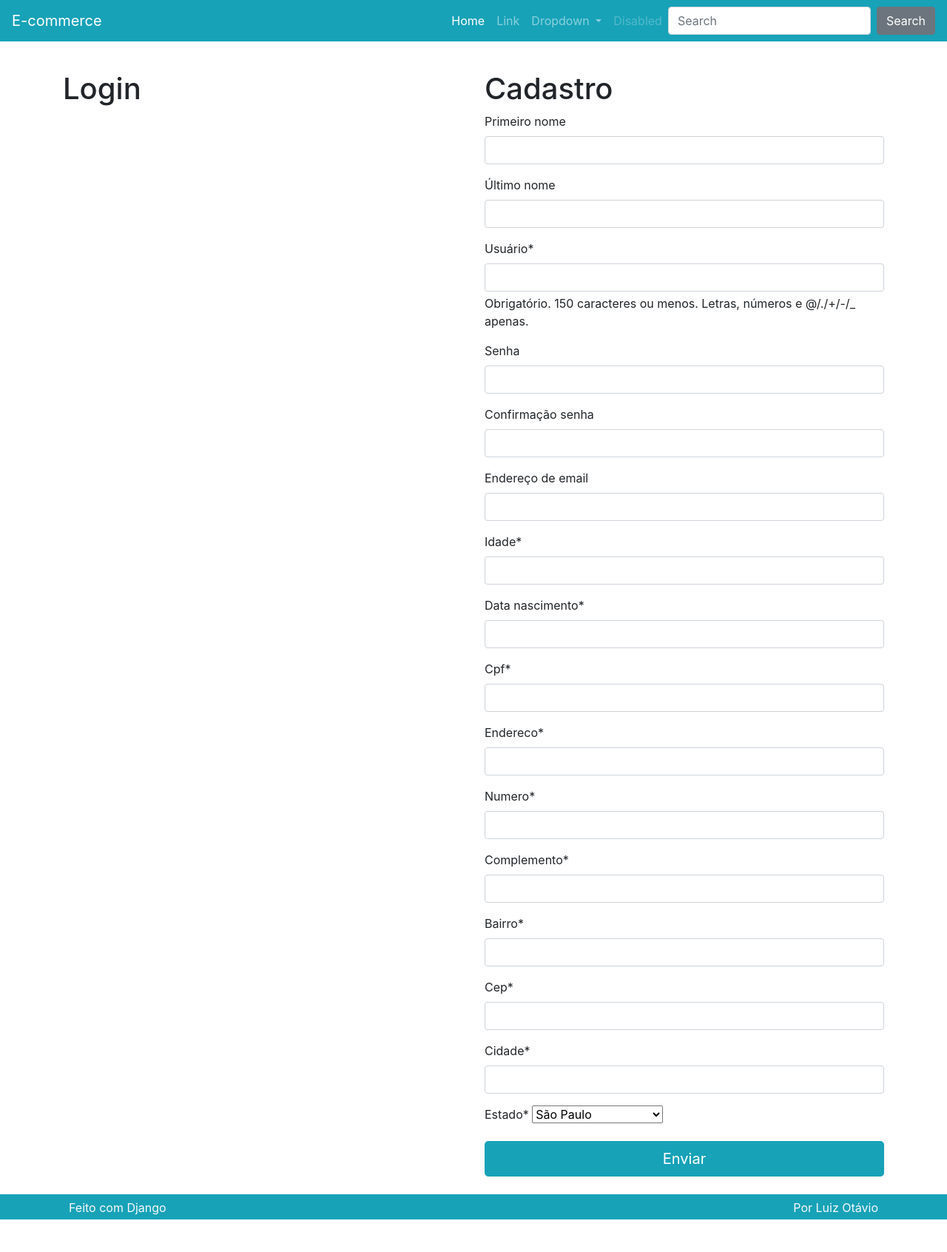
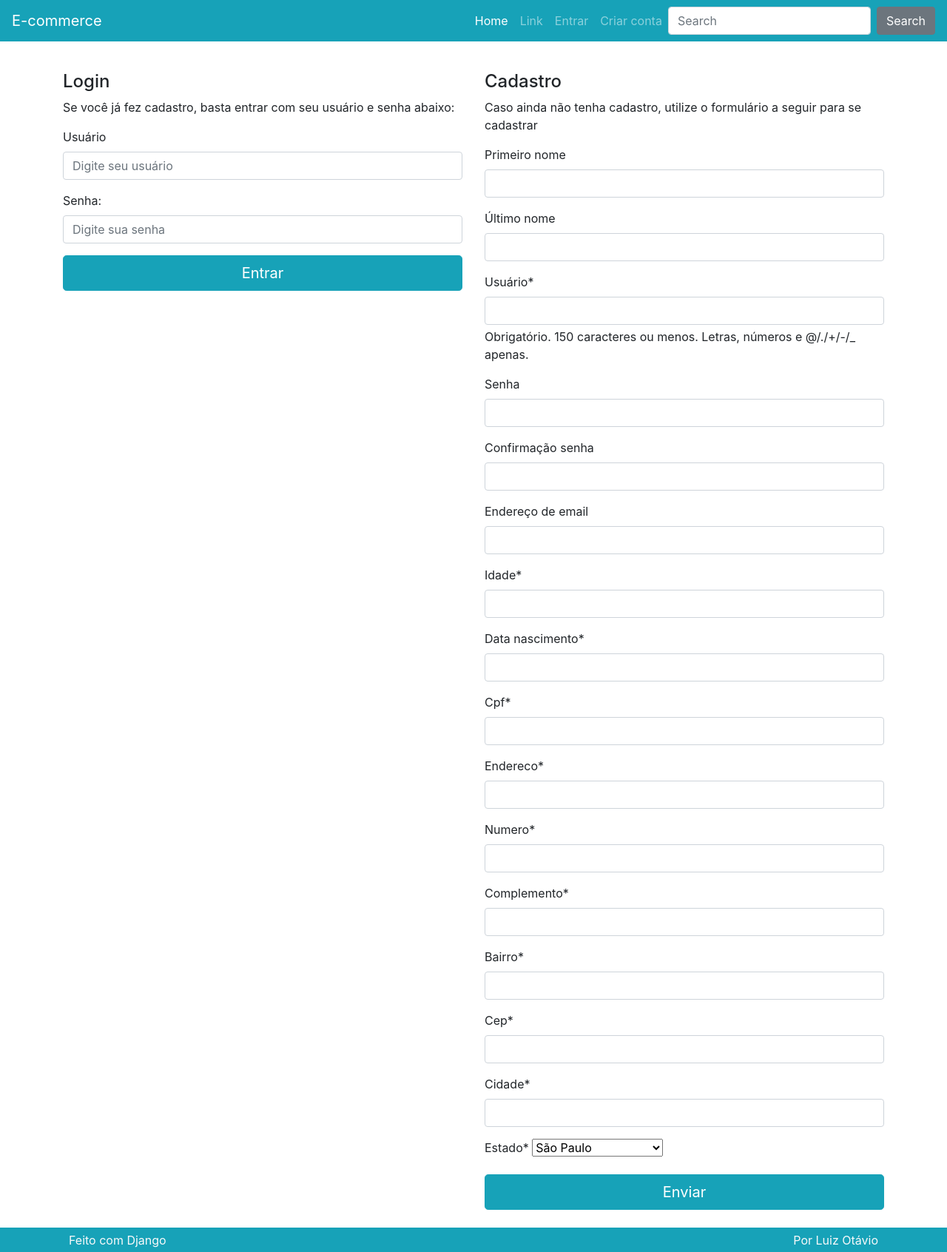
Before and after one commit to fgallo1983/projeto-ecommerce-django, a Django app: page /perfil/ in a window 1280 px wide. Shown: the whole page at 74% size. Before the commit the page ends 1648 px from the top, so only its background shows below. Run offline with Django 5.2, Linux system fonts and the light colour scheme; some libraries are stand-ins or nearby versions.

Commit message:
Criei login logout

```diff
--- a/perfil/templates/perfil/atualizar.html
+++ b/perfil/templates/perfil/atualizar.html
@@ -1,4 +1,6 @@
 {% extends 'perfil/criar.html' %}
+
+{% block titulo %}Atualizar perfil de {{ user }} | {% endblock %}
 
 {% block titulocadastro %}
 <h4>Atualizar cadastro</h4>
--- a/perfil/templates/perfil/criar.html
+++ b/perfil/templates/perfil/criar.html
@@ -3,16 +3,39 @@
 {% block conteudo %}
 
 <div class="row">
+
     {% if not request.user.is_authenticated %}
     <div class="col-lg mt-3">
-        <h1>Login</h1>
+        <h4>Login</h4>
+        <p>Se você já fez cadastro, basta entrar com seu usuário e senha abaixo:</p>
+
+        <form method="POST" action="{% url 'perfil:login' %}">
+            {% csrf_token %}
+            <div class="form-group">
+                <label for="InputUsuario1">Usuário</label>
+                <input type="text" name='username' class="form-control" id="InputUsuario1"
+                    aria-describedby="usuarioHelp" placeholder="Digite seu usuário">
+            </div>
+            <div class="form-group">
+                <label for="exampleInputPassword1">Senha:</label>
+                <input name='password' type="password" class="form-control" id="exampleInputPassword1"
+                    placeholder="Digite sua senha">
+            </div>
+            <button type="submit" class="btn btn-primary btn-block btn-lg">Entrar</button>
+        </form>
+
+
     </div>
     {% endif %}
 
     <div class="col-lg mt-3">
 
         {% block titulocadastro %}
-        <h1>Cadastro</h1>
+        <h4>Cadastro</h4>
+        <p>
+            Caso ainda não tenha cadastro, utilize o formulário a seguir para se
+            cadastrar
+        </p>
         {% endblock %}
 
         <form method="POST" action="">
--- a/perfil/views.py
+++ b/perfil/views.py
@@ -7,6 +7,7 @@ from . import forms
 from django.contrib.auth.models import User
 from django.contrib.auth import authenticate, login, logout
 import copy
+from django.contrib import messages
 
 class BasePerfil(View):
     template_name = 'perfil/criar.html'
@@ -113,6 +114,17 @@ class Criar(BasePerfil):
         self.request.session['carrinho'] = self.carrinho
         self.request.session.save()
 
+        messages.success(
+            self.request,
+            'Seu cadastro foi criado ou atualizado com sucesso.'
+        )
+
+        messages.success(
+            self.request,
+            'Você fez login e pode concluir sua compra.'
+        )
+
+        return redirect('perfil:criar')
         return self.renderizar
 
 class Atualizar(View):
@@ -120,9 +132,42 @@ class Atualizar(View):
         return HttpResponse('atruwlkzar')
 
 class Login(View):
-    def get(self, *args, **kwargs):
-        return HttpResponse('login')
+    def post(self, *args, **kwargs):
+        username = self.request.POST.get('username')
+        password = self.request.POST.get('password')
+
+        if not username or not password:
+            messages.error(
+                self.request,
+                'Usuário ou senha inválidos.'
+            )
+            return redirect('perfil:criar')
+
+        usuario = authenticate(
+            self.request, username=username, password=password)
+
+        if not usuario:
+            messages.error(
+                self.request,
+                'Usuário ou senha inválidos.'
+            )
+            return redirect('perfil:criar')
+
+        login(self.request, user=usuario)
+
+        messages.success(
+            self.request,
+            'Você fez login no sistema e pode concluir sua compra.'
+        )
+        return redirect('produto:carrinho')
 
 class Logout(View):
     def get(self, *args, **kwargs):
-        return HttpResponse('logout')
+        carrinho = copy.deepcopy(self.request.session.get('carrinho'))
+
+        logout(self.request)
+
+        self.request.session['carrinho'] = carrinho
+        self.request.session.save()
+
+        return redirect('produto:lista')
--- a/templates/parciais/_nav.html
+++ b/templates/parciais/_nav.html
@@ -14,21 +14,26 @@
             <li class="nav-item">
                 <a class="nav-link" href="#">Link</a>
             </li>
+
+            {% if request.user.is_authenticated %}
             <li class="nav-item dropdown">
-                <a class="nav-link dropdown-toggle" href="#" id="navbarDropdown" role="button"
-                    data-toggle="dropdown" aria-haspopup="true" aria-expanded="false">
-                    Dropdown
+                <a class="nav-link dropdown-toggle" href="#" id="navbarDropdown" role="button" data-toggle="dropdown"
+                    aria-haspopup="true" aria-expanded="false">
+                    Conta
                 </a>
                 <div class="dropdown-menu" aria-labelledby="navbarDropdown">
-                    <a class="dropdown-item" href="#">Action</a>
-                    <a class="dropdown-item" href="#">Another action</a>
-                    <div class="dropdown-divider"></div>
-                    <a class="dropdown-item" href="#">Something else here</a>
+                    <a class="dropdown-item" href="{% url 'perfil:criar' %}">Atualizar meus dados</a>
+                    <a class="dropdown-item" href="{% url 'perfil:logout' %}">Sair</a>
                 </div>
             </li>
+            {% else %}
             <li class="nav-item">
-                <a class="nav-link disabled" href="#">Disabled</a>
+                <a class="nav-link" href="{% url 'perfil:criar' %}">Entrar</a>
             </li>
+            <li class="nav-item">
+                <a class="nav-link" href="{% url 'perfil:criar' %}">Criar conta</a>
+            </li>
+            {% endif %}
 
             {% if request.session.carrinho %}
             <li class="nav-item">
```
